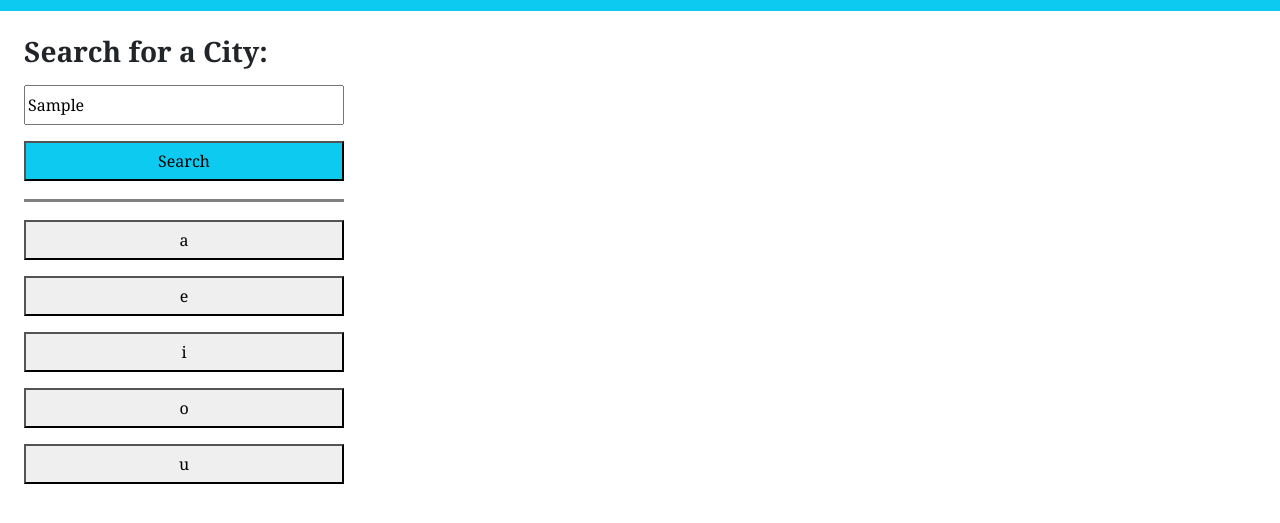
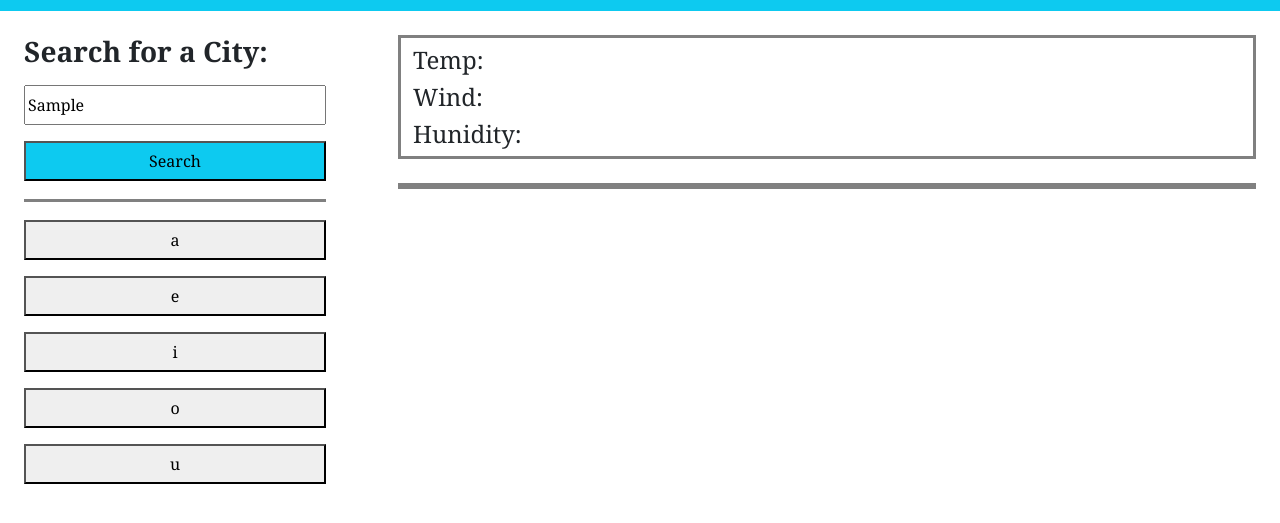
Before and after one commit to ericlyn4s/weather-forecaster, a plain HTML site: page index.html in a window 1280 px wide. Both pictures are taken after typing "Sample" into the empty fields and a click on the button "Search". Shown: the part 61-584 px from the top of the page. Drawn offline with nearby package versions, Linux system fonts and the light colour scheme; no server answers.

Commit message:
Got API call to work, added HTML blocks for loading in API data

```diff
--- a/assets/css/style.css
+++ b/assets/css/style.css
@@ -17,3 +17,7 @@ button, input {
 #search-history {
     padding-top: 10px;
 }
+
+#city-block, #five-forecast {
+    border: solid gray;
+}
--- a/assets/js/script.js
+++ b/assets/js/script.js
@@ -2,8 +2,6 @@ var searchHistoryEl = document.querySelector('#search-history');
 var sample = ["a","e","i","o","u"];
 var fetchButton = document.getElementById('fetch-button');
 var APIKey = '06c97fb0689d512139bb0576c61f8276';
-var city = "Denver";
-var queryURL = "http://api.openweathermap.org/data/2.5/weather?q=" + city + "&appid=" + APIKey;
 
 // Create a button and add text & a link of previously searched cities
 for (var i=0; i<sample.length; i++) {
@@ -12,11 +10,17 @@ for (var i=0; i<sample.length; i++) {
     searchHistoryEl.appendChild(historyItem);
 }
 
+// Load weather data for input city when the 'search' button is pressed
 function getApi() {
+var city = "Denver";
+var queryURL = "http://api.openweathermap.org/data/2.5/weather?q=" + city + "&appid=" + APIKey;
 
-fetch(queryURL);
-console.log('success');
+fetch(queryURL)
+    .then(function (response) {
+     console.log(response.json());
+    });
+
 
 };
 
-fetchButton.addEventListener('click',getApi);
+fetchButton.addEventListener('click', getApi);
--- a/index.html
+++ b/index.html
@@ -8,13 +8,14 @@
     <title>Weather Forecaster</title>
 </head>
 <body>
-    <header">
+    <header>
         <div class="row p-2  bg-info text-white">
            <div class="d-flex justify-content-center">
                 <h1>Weather Dashboard</h1>
             </div>
         </div>
     </header>
+    <div class="row">
         <div class="col-3 m-4">
             <h3><b>Search for a City:</b></h3>
             <input placeholder="Denver">
@@ -24,6 +25,17 @@
             <div id="search-history">
             </div>
         </div>
+        <div class="col">
+            <div class="row m-4" id="city-block">
+                <h3 id="city-name"><b></b></h3>
+                <h4 id="city-temp">Temp: </h4>
+                <h4 id="city-wind">Wind: </h4>
+                <h4 id="city-humidity">Hunidity: </h4>
+            </div>
+            <div class="row m-4" id="five-forecast">
+        </div>
+    </div>
+    </div>
 
     <script src="assets/js/script.js"></script>
 </body>
```
Lines whose indentation alone changed are shown as unchanged.
